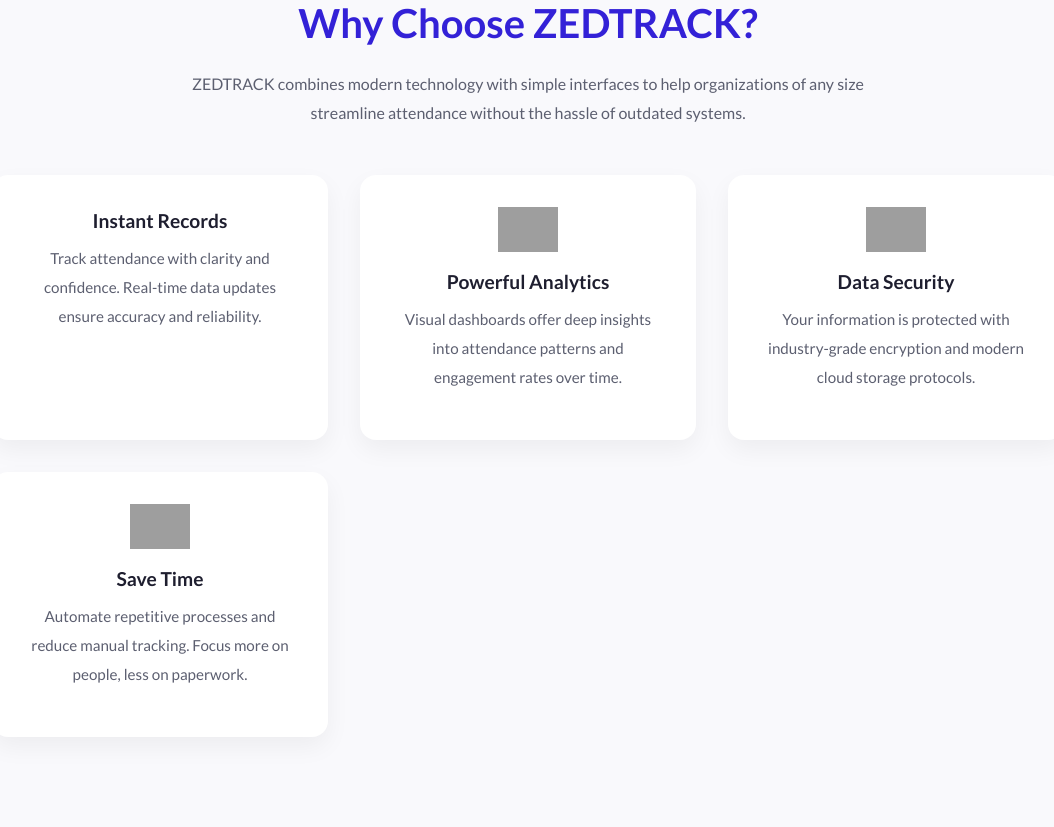
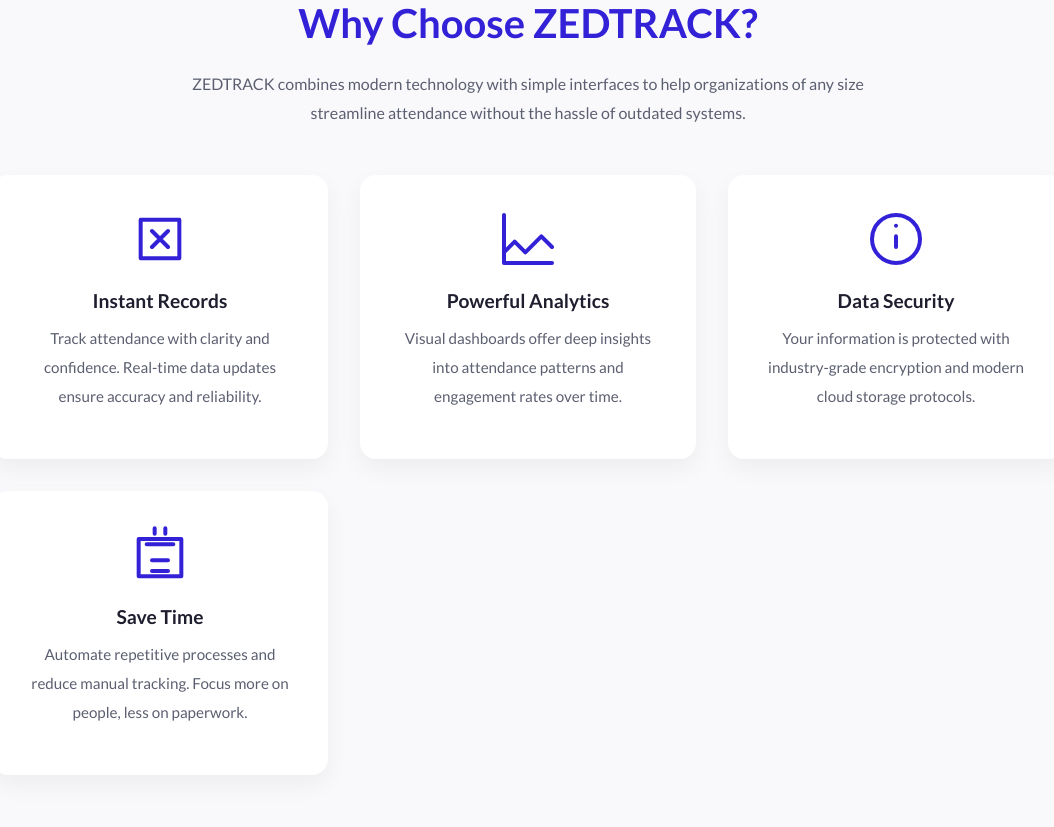
Before and after one commit to usmonaliyev-s/zedtrack, a Django app: page / in a window 1280 px wide. Shown: the part 788-1615 px from the top of the page, without its empty margins (112-1166 px from the left). Run offline with Django 5.2, Linux system fonts and the light colour scheme; some libraries are stand-ins or nearby versions; grey boxes are pictures that could not be loaded.

Commit message:
index.html

```diff
--- a/templates/index.html
+++ b/templates/index.html
@@ -209,28 +209,50 @@
     <h2 class="section-title">Why Choose ZEDTRACK?</h2>
     <p class="section-subtitle">ZEDTRACK combines modern technology with simple interfaces to help organizations of any size streamline attendance without the hassle of outdated systems.</p>
     <div class="features">
+
         <div class="feature-card">
-
+            <div style="margin-bottom: 1rem;">
+                <svg width="64" height="64" fill="none" viewBox="0 0 24 24" stroke="#3321d7" stroke-width="1.5">
+                    <path stroke-linecap="round" stroke-linejoin="round" d="M4.75 4.75h14.5v14.5H4.75V4.75zM9 9l6 6m0-6l-6 6" />
+                </svg>
+            </div>
             <h3>Instant Records</h3>
             <p>Track attendance with clarity and confidence. Real-time data updates ensure accuracy and reliability.</p>
         </div>
+
         <div class="feature-card">
-                <img src="{% static 'icons/chart.png' %}" alt="Analytics Icon">
+            <div style="margin-bottom: 1rem;">
+                <svg width="64" height="64" fill="none" viewBox="0 0 24 24" stroke="#3321d7" stroke-width="1.5">
+                    <path stroke-linecap="round" stroke-linejoin="round" d="M3 3v18h18M3 17l4-4 4 4 6-6 4 4" />
+                </svg>
+            </div>
             <h3>Powerful Analytics</h3>
             <p>Visual dashboards offer deep insights into attendance patterns and engagement rates over time.</p>
         </div>
+
         <div class="feature-card">
-                <img src="{% static 'icons/shield.png' %}" alt="Security Icon">
+            <div style="margin-bottom: 1rem;">
+                <svg width="64" height="64" fill="none" viewBox="0 0 24 24" stroke="#3321d7" stroke-width="1.5">
+                    <path stroke-linecap="round" stroke-linejoin="round" d="M12 3C7.03 3 3 7.03 3 12c0 4.96 4.03 9 9 9s9-4.03 9-9c0-4.97-4.03-9-9-9zm0 12v-4M12 7h.01" />
+                </svg>
+            </div>
             <h3>Data Security</h3>
             <p>Your information is protected with industry-grade encryption and modern cloud storage protocols.</p>
         </div>
+
         <div class="feature-card">
-                <img src="{% static 'icons/clock.png' %}" alt="Efficiency Icon">
+            <div style="margin-bottom: 1rem;">
+                <svg width="64" height="64" fill="none" viewBox="0 0 24 24" stroke="#3321d7" stroke-width="1.5">
+                    <path stroke-linecap="round" stroke-linejoin="round" d="M10 2v2m4-2v2m-7 4h10m-8 6h6m-6 4h6M4 6h16v14H4V6z" />
+                </svg>
+            </div>
             <h3>Save Time</h3>
             <p>Automate repetitive processes and reduce manual tracking. Focus more on people, less on paperwork.</p>
         </div>
+
     </div>
 </section>
+
 
     <section class="about">
         <img src="{% static 'laptop-mockup.png' %}" alt="Team Collaboration">
```
Lines whose indentation alone changed are shown as unchanged.
